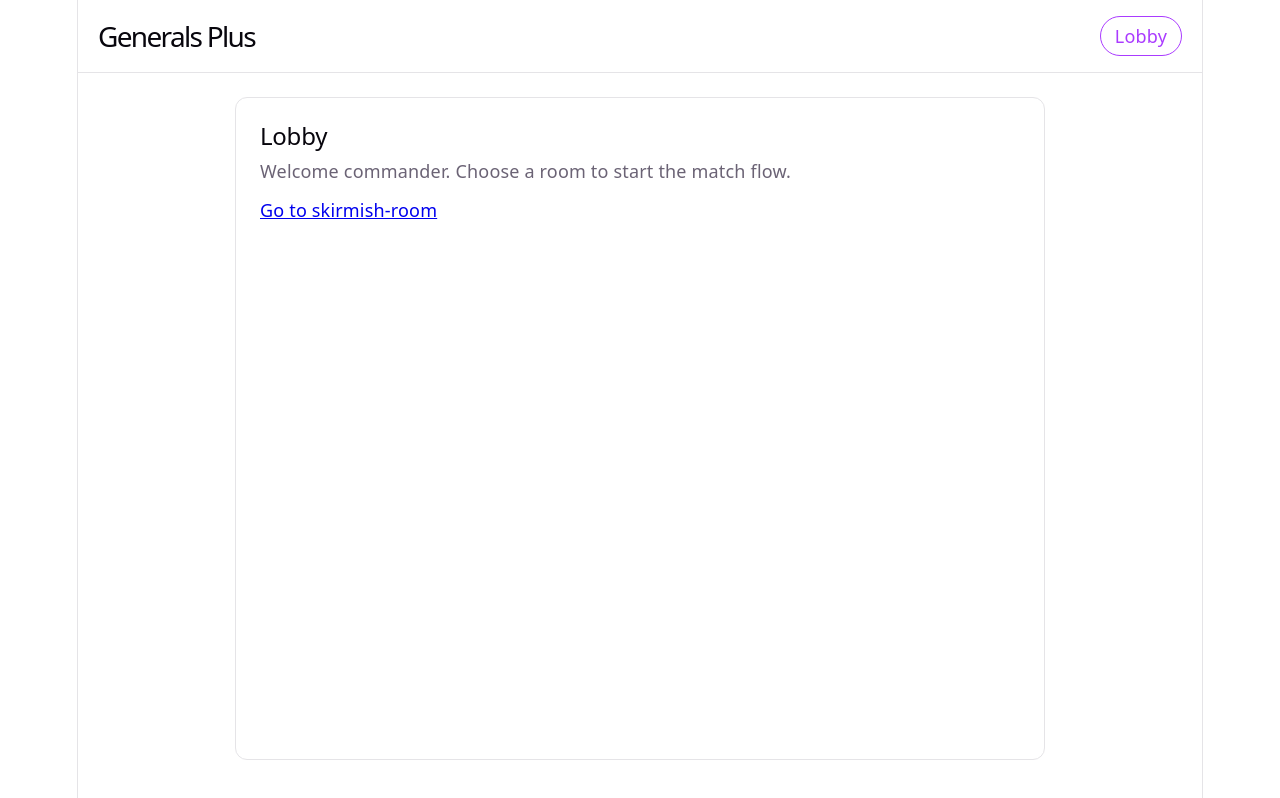
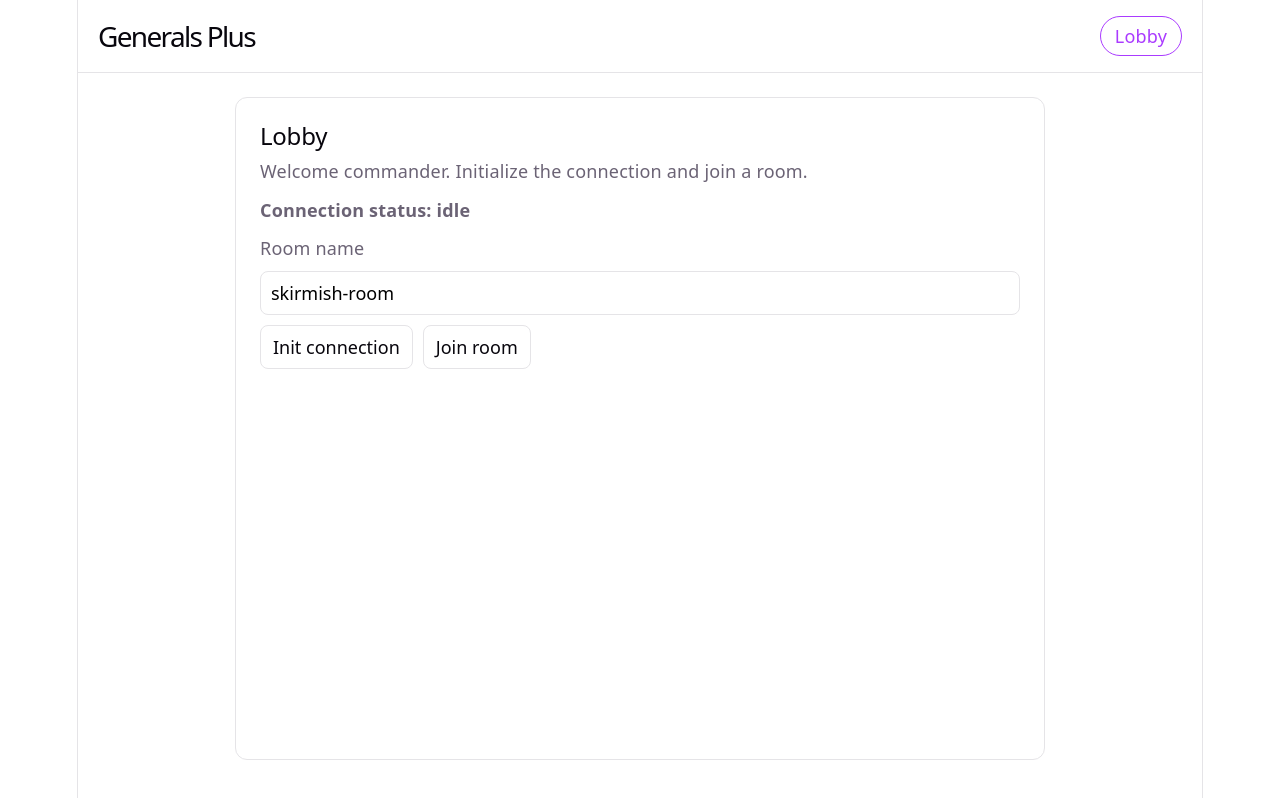
Before and after one commit to MickeyMeowMeow/generals-plus, a React (Vite) app in the folder apps/client/: page /lobby in a window 1280 px wide. Built offline with nearby package versions, Linux system fonts and the light colour scheme.

Commit message:
feat(client): connect lobby and match pages to store

```diff
--- a/apps/client/src/App.css
+++ b/apps/client/src/App.css
@@ -55,3 +55,53 @@
 .page p {
   margin-bottom: 12px;
 }
+
+.status-line {
+  font-weight: 600;
+}
+
+.error-text {
+  color: #b42318;
+}
+
+.room-form {
+  display: grid;
+  gap: 10px;
+  margin-bottom: 16px;
+}
+
+.room-form input {
+  border: 1px solid var(--border);
+  border-radius: 8px;
+  font: inherit;
+  padding: 8px 10px;
+}
+
+.actions {
+  display: flex;
+  flex-wrap: wrap;
+  gap: 10px;
+}
+
+.actions button {
+  border: 1px solid var(--border);
+  border-radius: 8px;
+  background: var(--bg);
+  color: var(--text-h);
+  cursor: pointer;
+  font: inherit;
+  padding: 8px 12px;
+}
+
+.actions button:disabled {
+  cursor: not-allowed;
+  opacity: 0.6;
+}
+
+.state-preview {
+  background: var(--code-bg);
+  border-radius: 8px;
+  font-family: var(--mono);
+  font-size: 14px;
+  padding: 8px;
+}
--- a/apps/client/src/features/lobby/pages/LobbyPage.tsx
+++ b/apps/client/src/features/lobby/pages/LobbyPage.tsx
@@ -1,13 +1,73 @@
-import { Link } from "react-router-dom";
+import type { FormEvent } from "react";
+import { useState } from "react";
+import { useNavigate } from "react-router-dom";
+
+import { useMatchConnectionStore } from "../../match/store/matchConnectionStore";
 
 export function LobbyPage() {
+  const navigate = useNavigate();
+  const [roomName, setRoomName] = useState("skirmish-room");
+
+  const connect = useMatchConnectionStore((state) => state.connect);
+  const joinRoom = useMatchConnectionStore((state) => state.joinRoom);
+  const setError = useMatchConnectionStore((state) => state.setError);
+  const status = useMatchConnectionStore((state) => state.status);
+  const roomId = useMatchConnectionStore((state) => state.roomId);
+  const sessionId = useMatchConnectionStore((state) => state.sessionId);
+  const lastError = useMatchConnectionStore((state) => state.lastError);
+
+  const handleJoin = async (event: FormEvent<HTMLFormElement>) => {
+    event.preventDefault();
+
+    const nextRoom = roomName.trim();
+    if (!nextRoom) {
+      setError("Room name is required");
+      return;
+    }
+
+    await joinRoom(nextRoom);
+    if (useMatchConnectionStore.getState().status === "connected") {
+      navigate(`/match/${nextRoom}`);
+    }
+  };
+
   return (
     <section className="page" aria-label="Lobby Page">
       <h2>Lobby</h2>
-      <p>Welcome commander. Choose a room to start the match flow.</p>
-      <p>
-        <Link to="/match/skirmish-room">Go to skirmish-room</Link>
+      <p>Welcome commander. Initialize the connection and join a room.</p>
+      <p className="status-line" role="status">
+        Connection status: {status}
       </p>
+
+      {lastError ? (
+        <p className="error-text" role="alert">
+          {lastError}
+        </p>
+      ) : null}
+
+      <form className="room-form" onSubmit={handleJoin}>
+        <label htmlFor="room-name">Room name</label>
+        <input
+          id="room-name"
+          name="roomName"
+          value={roomName}
+          onChange={(event) => setRoomName(event.target.value)}
+        />
+        <div className="actions">
+          <button type="button" onClick={() => connect()}>
+            Init connection
+          </button>
+          <button type="submit" disabled={status === "connecting"}>
+            Join room
+          </button>
+        </div>
+      </form>
+
+      {roomId && sessionId ? (
+        <p>
+          Active session: {sessionId} in room {roomId}
+        </p>
+      ) : null}
     </section>
   );
 }
--- a/apps/client/src/features/match/pages/MatchPage.tsx
+++ b/apps/client/src/features/match/pages/MatchPage.tsx
@@ -1,12 +1,77 @@
-import { Link, useParams } from "react-router-dom";
+import { useEffect } from "react";
+import { Link, useNavigate, useParams } from "react-router-dom";
+
+import { useMatchConnectionStore } from "../store/matchConnectionStore";
 
 export function MatchPage() {
+  const navigate = useNavigate();
   const { roomName } = useParams<{ roomName: string }>();
+  const resolvedRoomName = roomName ? decodeURIComponent(roomName) : "";
+
+  const status = useMatchConnectionStore((state) => state.status);
+  const activeRoomName = useMatchConnectionStore((state) => state.roomName);
+  const roomId = useMatchConnectionStore((state) => state.roomId);
+  const sessionId = useMatchConnectionStore((state) => state.sessionId);
+  const latestState = useMatchConnectionStore((state) => state.latestState);
+  const lastError = useMatchConnectionStore((state) => state.lastError);
+  const joinRoom = useMatchConnectionStore((state) => state.joinRoom);
+  const leaveRoom = useMatchConnectionStore((state) => state.leaveRoom);
+  const setError = useMatchConnectionStore((state) => state.setError);
+
+  useEffect(() => {
+    if (!resolvedRoomName) {
+      setError("Route does not contain a room name");
+      return;
+    }
+
+    if (status === "connected" && activeRoomName === resolvedRoomName) {
+      return;
+    }
+
+    if (status === "idle" || status === "disconnected") {
+      void joinRoom(resolvedRoomName);
+    }
+  }, [activeRoomName, joinRoom, resolvedRoomName, setError, status]);
+
+  useEffect(() => {
+    return () => {
+      void leaveRoom();
+    };
+  }, [leaveRoom]);
+
+  const handleLeave = async () => {
+    await leaveRoom();
+    navigate("/lobby");
+  };
 
   return (
     <section className="page" aria-label="Match Page">
       <h2>Match Room</h2>
-      <p>Room: {roomName ?? "unknown"}</p>
+      <p>Room: {resolvedRoomName || "unknown"}</p>
+      <p className="status-line" role="status">
+        Connection status: {status}
+      </p>
+      {roomId && sessionId ? (
+        <p>
+          Room ID: {roomId} | Session ID: {sessionId}
+        </p>
+      ) : null}
+
+      {lastError ? (
+        <p className="error-text" role="alert">
+          {lastError}
+        </p>
+      ) : null}
+
+      <p className="state-preview">
+        Latest state: {JSON.stringify(latestState)}
+      </p>
+
+      <div className="actions">
+        <button type="button" onClick={handleLeave}>
+          Leave room
+        </button>
+      </div>
       <p>
         <Link to="/lobby">Back to lobby</Link>
       </p>
```
Also changed, not shown: 1 other file (tests, documents, lock files or other folders).
